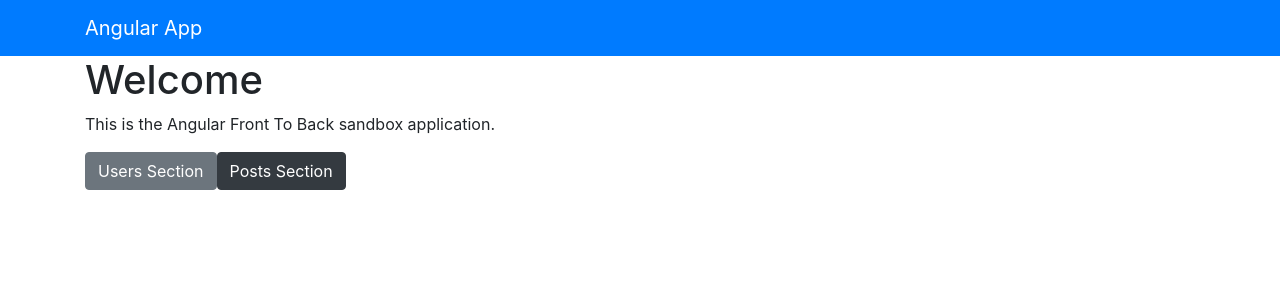
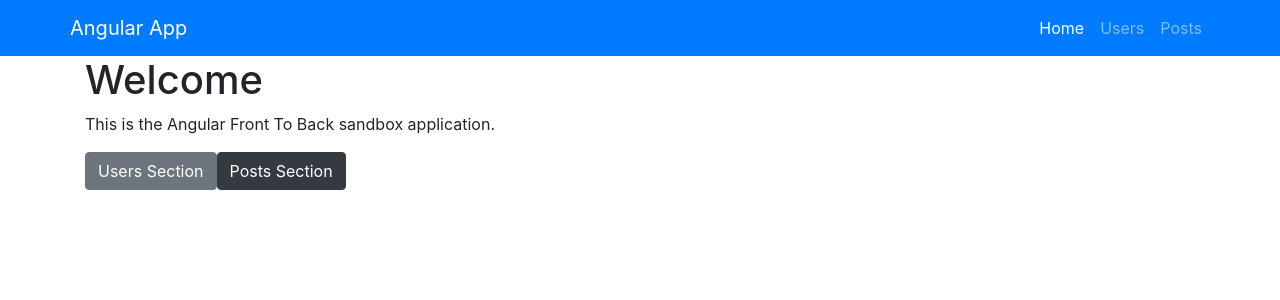
Before and after one commit to rustam-mukhametshin/ng-front-to-back, an Angular app: page / in a window 1280 px wide. Shown: the top 300 px of the page. Built offline with nearby package versions, Linux system fonts and the light colour scheme.

Commit message:
Add links to navbar.

```diff
--- a/src/app/components/navbar/navbar.component.html
+++ b/src/app/components/navbar/navbar.component.html
@@ -1,5 +1,18 @@
-<nav class="navbar navbar-dark bg-primary mb4">
+<nav class="navbar navbar-expand navbar-dark bg-primary mb4">
   <div class="container">
     <a routerLink="/" class="navbar-brand">Angular App</a>
+    <div>
+      <ul class="navbar-nav ml-auto">
+        <li class="nav-item" routerLinkActive="active" [routerLinkActiveOptions]="{exact: true}">
+          <a routerLink="/" class="nav-link">Home</a>
+        </li>
+        <li class="nav-item" routerLinkActive="active">
+          <a routerLink="/users" class="nav-link">Users</a>
+        </li>
+        <li class="nav-item" routerLinkActive="active">
+          <a routerLink="/posts" class="nav-link">Posts</a>
+        </li>
+      </ul>
+    </div>
   </div>
 </nav>
```
